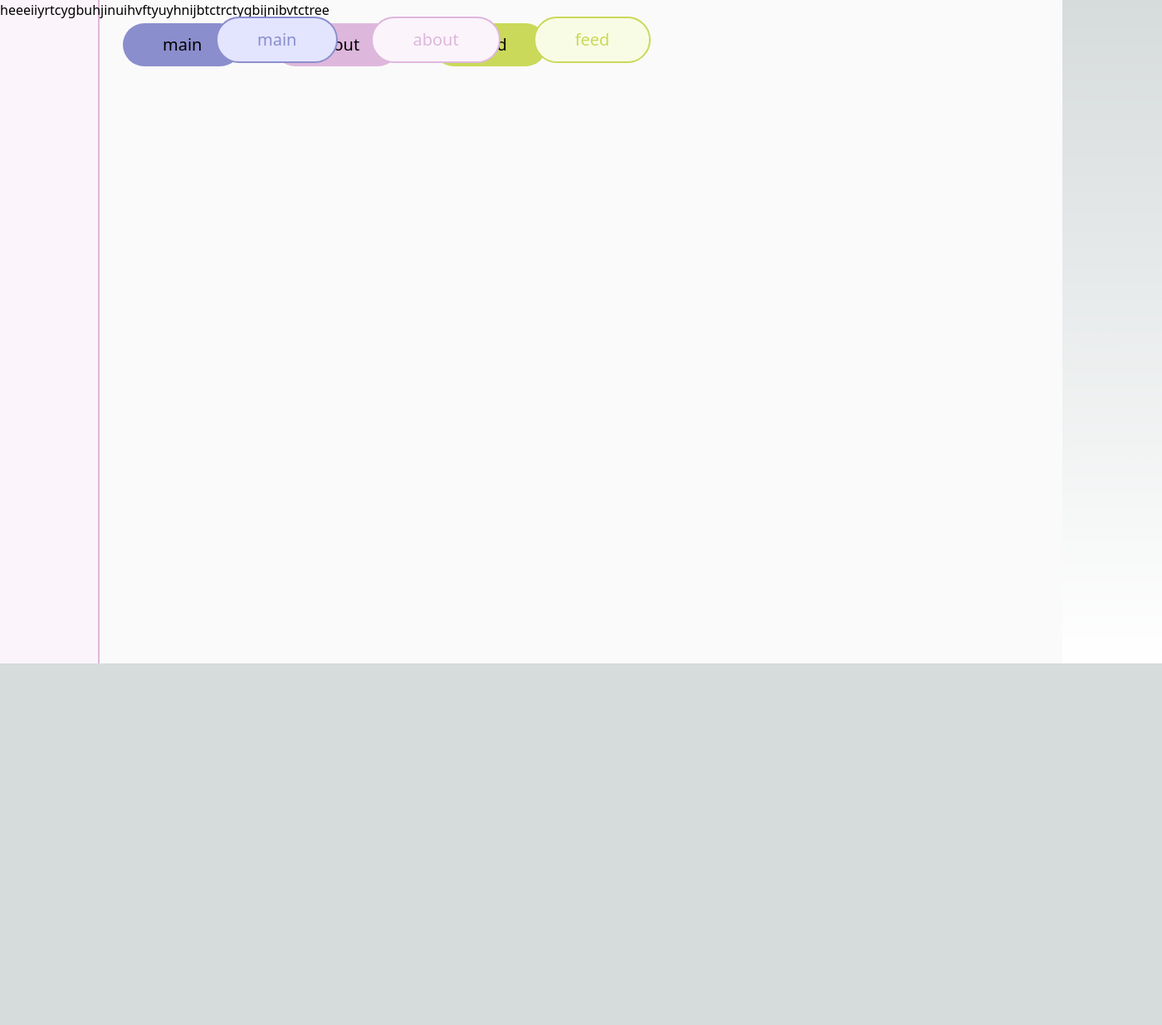
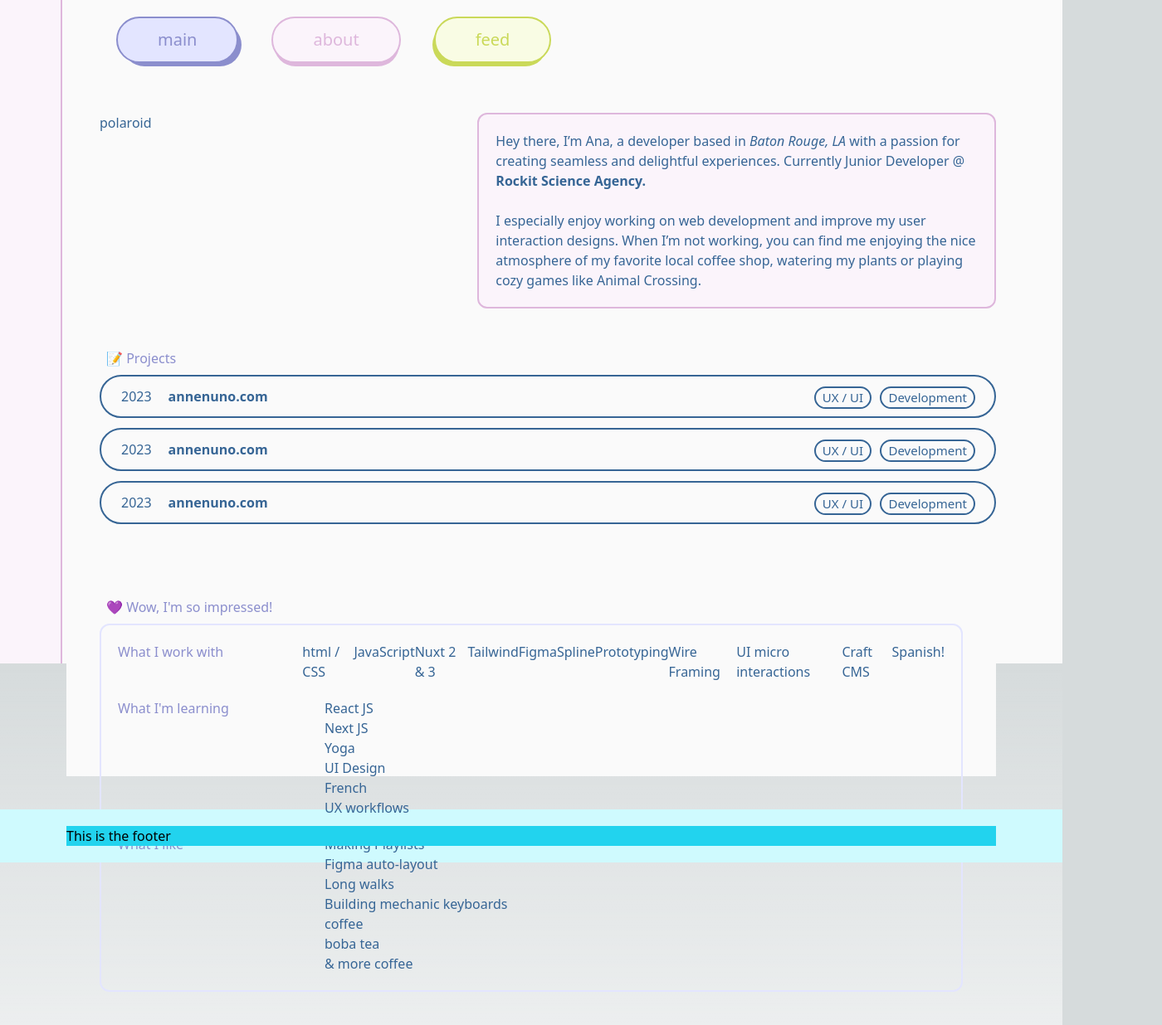
Before and after one commit to annenuno/annenuno.com, a Next.js app in the folder site/: page /about in a window 1280 px wide. Shown: the whole page at 83% size, 1400 px wide, since content can reach past the window. Before the commit the page ends 800 px from the top, so only its background shows below. Built offline with nearby package versions, Linux system fonts and the light colour scheme.

Commit message:
about page layout

```diff
--- /dev/null
+++ b/site/components/btn/projectbtn.tsx
@@ -0,0 +1,20 @@
+import Link from "next/link";
+
+export default function Projectbtn() {
+  return (
+    <>
+      <Link href="/annenuno">
+        <div className="z-10 flex flex-row gap-5 px-6 py-3 border-2 border-[#366595] rounded-full hover:bg-[#E7F3FF]">
+          <p>2023</p>
+          <p className="font-bold">annenuno.com</p>
+          <p className="absolute right-[230px] px-2 text-[15px] border-2 border-[#366595] rounded-full">
+            UX / UI
+          </p>
+          <p className="absolute right-[105px] px-2 text-[15px] border-2 border-[#366595] rounded-full">
+            Development
+          </p>
+        </div>
+      </Link>
+    </>
+  );
+}
--- /dev/null
+++ b/site/components/cards/description.tsx
@@ -0,0 +1,30 @@
+import Link from "next/link";
+
+export default function Description() {
+  return (
+    <>
+      <div>
+        <div>
+          Hey there, I’m Ana, a developer based in <i>Baton Rouge, LA</i> with a
+          passion for creating seamless and delightful experiences. Currently
+          Junior Developer @ <strong>Rockit Science Agency. </strong>
+          <br />
+          <br />I especially enjoy working on web development and improve my
+          user interaction designs. When I’m not working, you can find me
+          enjoying the nice atmosphere of my favorite local coffee shop,
+          watering my plants or playing cozy games like Animal Crossing.{" "}
+        </div>
+        {/* <div className="bg-[#DEB7DC] ">
+          Hey there, I’m Ana, a developer based in <i>Baton Rouge, LA</i> with a
+          passion for creating seamless and delightful experiences. Currently
+          Junior Developer @ <strong>Rockit Science Agency. </strong>
+          <br />
+          <br />I especially enjoy working on web development and improve my
+          user interaction designs. When I’m not working, you can find me
+          enjoying the nice atmosphere of my favorite local coffee shop,
+          watering my plants or playing cozy games like Animal Crossing.{" "}
+        </div> */}
+      </div>
+    </>
+  );
+}
--- /dev/null
+++ b/site/components/pages/aboutpage.tsx
@@ -0,0 +1,80 @@
+// import Link from "next/link";
+import Projectbtn from "../btn/projectbtn";
+import Description from "../cards/description";
+
+export default function About() {
+  return (
+    <>
+      <main className="text-[#366595] bg-[#FAFAFA] h-screen">
+        <div className="flex flex-row gap-10 pl-10">
+          <div className="w-2/5">polaroid</div>
+          <div className="w-3/5 p-5 bg-[#FBF4FB] border-2 border-[#DEB7DC] rounded-xl">
+            <Description />
+          </div>
+        </div>
+        <div className="flex flex-col pl-10 py-10">
+          <div className="text-[16px] text-[#8B8ECD] p-2">📝 Projects</div>
+          <div className="flex flex-col gap-3">
+            <Projectbtn />
+            <Projectbtn />
+            <Projectbtn />
+          </div>
+        </div>
+        <div className="p-10">
+          <div className="text-[16px] text-[#8B8ECD] p-2">
+            💜 Wow, I'm so impressed!
+          </div>
+          <div className="p-5 border-2 border-[#E3E5FF] rounded-xl">
+            <div className="flex flex-col gap-5">
+              <div className="flex flex-row">
+                <div className="w-1/4 text-[#8B8ECD]">What I work with</div>
+                <div className="w-auto">
+                  <ul className="flex flex-row">
+                    <li>html / CSS</li>
+                    <li>JavaScript</li>
+                    <li>Nuxt 2 & 3</li>
+                    <li>Tailwind</li>
+                    <li>Figma</li>
+                    <li>Spline</li>
+                    <li>Prototyping</li>
+                    <li>Wire Framing</li>
+                    <li>UI micro interactions</li>
+                    <li>Craft CMS</li>
+                    <li>Spanish!</li>
+                  </ul>
+                </div>
+              </div>
+              <div className="flex flex-row">
+                <div className="w-1/4 text-[#8B8ECD]">What I'm learning</div>
+                <div className="w-3/4">
+                  <ul>
+                    <li>React JS</li>
+                    <li>Next JS</li>
+                    <li>Yoga</li>
+                    <li>UI Design</li>
+                    <li>French</li>
+                    <li>UX workflows</li>
+                  </ul>
+                </div>
+              </div>
+              <div className="flex flex-row">
+                <div className="w-1/4 text-[#8B8ECD]">What I like</div>
+                <div className="w-3/4">
+                  <ul>
+                    <li>Making Playlists</li>
+                    <li>Figma auto-layout</li>
+                    <li>Long walks</li>
+                    <li>Building mechanic keyboards</li>
+                    <li>coffee</li>
+                    <li>boba tea</li>
+                    <li>& more coffee</li>
+                  </ul>
+                </div>
+              </div>
+            </div>
+          </div>
+        </div>
+      </main>
+    </>
+  );
+}
--- a/site/components/pages/about.tsx
+++ b/site/components/pages/annenuno.tsx
@@ -1,6 +1,6 @@
 // import Link from "next/link";
 
-export default function About() {
+export default function Feed() {
   return (
     <>
       <div>hello this is the main page!</div>
--- a/site/pages/about.tsx
+++ b/site/pages/about.tsx
@@ -1,19 +1,31 @@
 import Menu from "../components/sections/menu";
+import Aboutpage from "../components/pages/aboutpage";
+import Footer from "../components/sections/footer";
 
 function About() {
   return (
-    <>
-      <main className="bg-[#FAFAFA]">
+    <main className="flex flex-col bg-[#FAFAFA] h-full">
+      <header className="fixed top-0 left-0 z-[1000] w-[75px] h-screen p-0 border-r-2 border-[#DEB7DC] mb-0 bg-[#FBF4FB]">
+        <div className="overflow-hidden w-full flex items-center justify-center px-4"></div>
+      </header>
+      <div className="h-screen">
         <div className="flex flex-row">
-          <div className="bg-[#FBF4FB] border-[#DEB7DC] border-r-2 w-[120px] h-screen">
-            <div>heeeiiyrtcygbuhjinuihvftyuyhnijbtctrctygbijnibvtctree</div>
-          </div>
           <div>
             <Menu />
           </div>
         </div>
-      </main>
-    </>
+        <div className="bg-[FAFAFA] py-10 px-20 h-auto">
+          <div>
+            <Aboutpage />
+          </div>
+        </div>
+        <div className="h-auto px-20 py-5 bg-cyan-100">
+          <div>
+            <Footer />
+          </div>
+        </div>
+      </div>
+    </main>
   );
 }
 
--- /dev/null
+++ b/site/pages/annenuno.tsx
@@ -0,0 +1,20 @@
+import Menu from "../components/sections/menu";
+
+function Feed() {
+  return (
+    <>
+      <main className="bg-[#FAFAFA]">
+        <div className="flex flex-row">
+          <div className="bg-[#F9FCE4] border-[#CAD959] border-r-2 w-[120px] h-screen">
+            <div>heeeiiyrtcygbuhjinuihvftyuyhnijbtctrctygbijnibvtctree</div>
+          </div>
+          <div>
+            <Menu />
+          </div>
+        </div>
+      </main>
+    </>
+  );
+}
+
+export default Feed;
```
